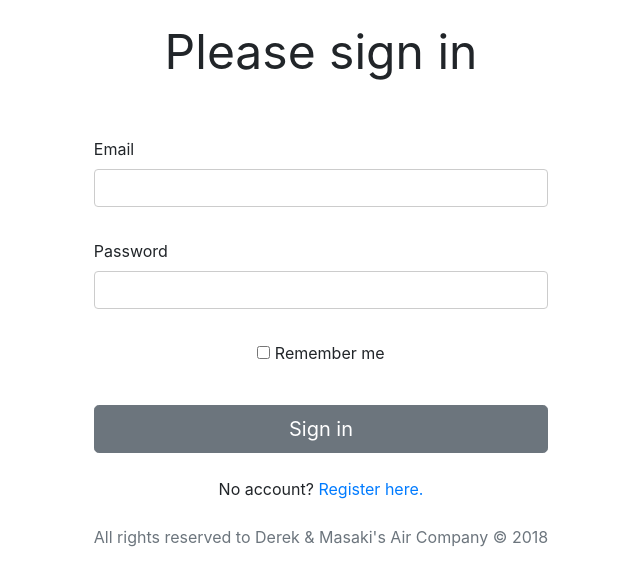
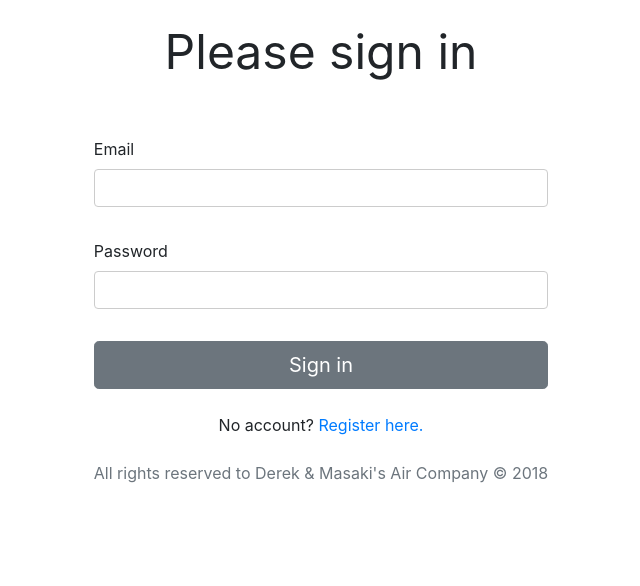
Before and after one commit to Derek-Wds/Air-Company, a Flask app: page /login-agent/ in a window 1280 px wide. Shown: the part 43-629 px from the top of the page, without its empty margins (319-959 px from the left). Run offline with Flask 2, Linux system fonts and the light colour scheme; some libraries are stand-ins or nearby versions.

Commit message:
delete remember me

```diff
--- a/templates/login2.html
+++ b/templates/login2.html
@@ -76,19 +76,6 @@
             </div>
 
 
-            <div class="form-row">
-                <div class="form-group col-md-12">
-                    <center>
-                        <div class="checkbox mb-3">
-                            <label>
-                                <input type="checkbox" value="remember-me"> Remember me
-                            </label>
-                        </div>
-                    </center>
-                </div>
-            </div>
-
-
             <button class="btn btn-lg btn-secondary btn-block" type="submit" value="Login">Sign in</button>
             <br>
             <center>
```
Also changed, not shown: templates/login1.html (+0 -14 lines), templates/login3.html (+0 -14 lines).
